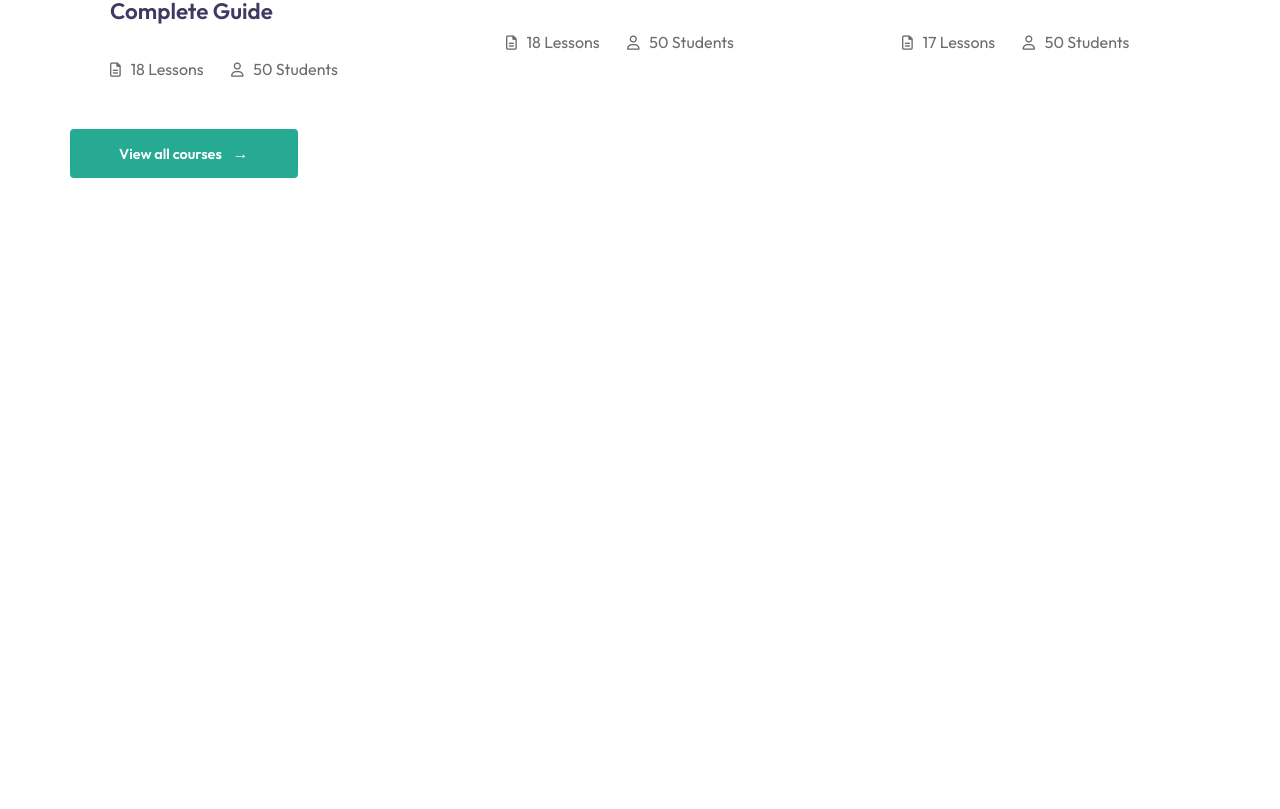
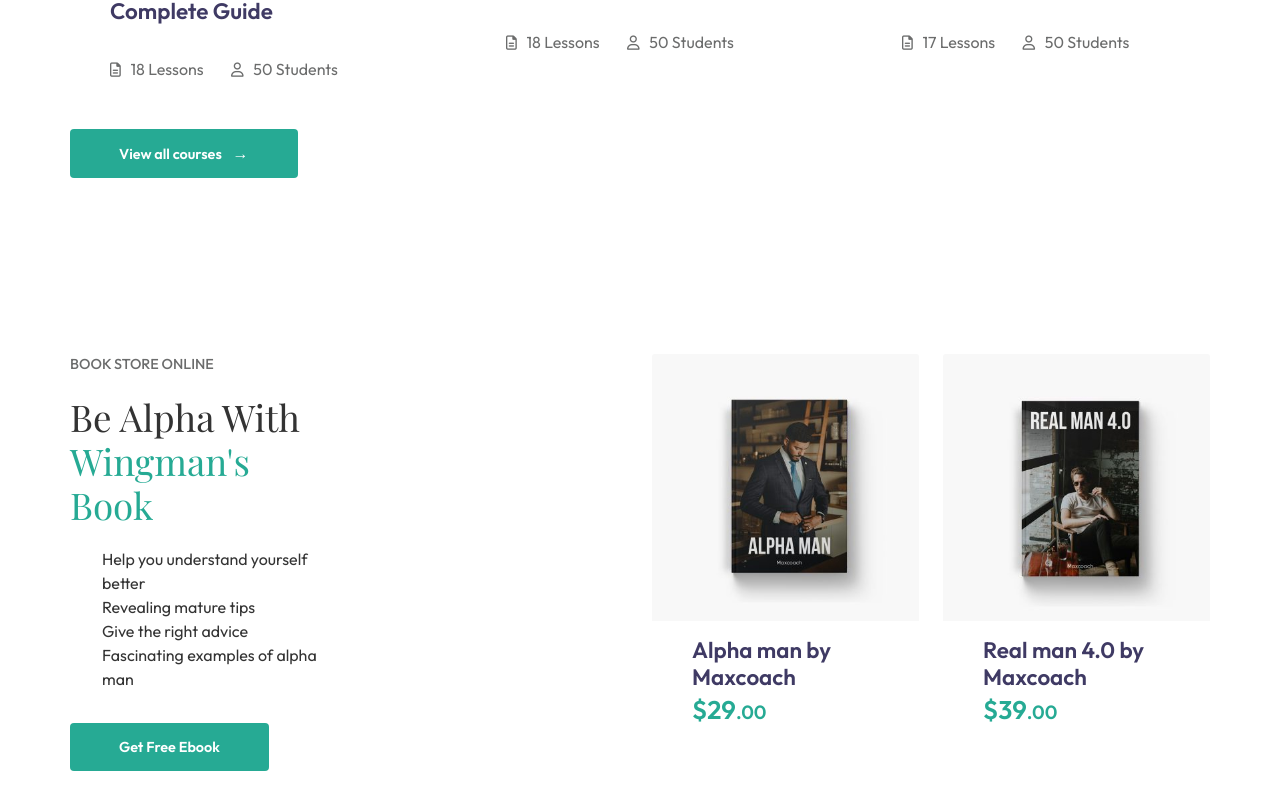
Before and after one commit to federicofrasca796/proj-html-vuejs, a Vue app: page / in a window 1280 px wide. Shown: the part 2819-3628 px from the top of the page. Before the commit the page ends 3093 px from the top, so only its background shows below. Built offline with nearby package versions, Linux system fonts and the light colour scheme.

Commit message:
add section 4 w/ data struct | needs style tweak

```diff
--- a/src/components/SiteMain.vue
+++ b/src/components/SiteMain.vue
@@ -78,6 +78,57 @@
         >View all courses <span class="img fs-6 ms-2">&#8594;</span></a
       >
     </section>
+
+    <!-- SECTION 4 "Book Store" -->
+    <section class="container">
+      <div class="row">
+        <div class="col-3">
+          <div class="section_title">Book Store Online</div>
+          <h2>
+            Be Alpha With <span class="primary_color">Wingman's Book</span>
+          </h2>
+          <ul class="check_list">
+            <li>Help you understand yourself better</li>
+            <li>Revealing mature tips</li>
+            <li>Give the right advice</li>
+            <li>Fascinating examples of alpha man</li>
+          </ul>
+
+          <a href="" class="btn btn_primary text-capitalize">Get free ebook</a>
+        </div>
+
+        <div class="col-6 ms-auto">
+          <div class="row">
+            <div class="col-6" v-for="book in books" :key="book.id">
+              <div class="card">
+                <img
+                  class="card-img-top"
+                  :src="require('../assets/img/' + book.thumb)"
+                  alt="book cover thumbnail"
+                />
+
+                <div class="card-title">
+                  <!-- Course title  -->
+                  <h3>{{ book.title }}</h3>
+
+                  <!-- Course price -->
+                  <div class="price primary_color">
+                    ${{ book.price[0]
+                    }}<span
+                      >.{{
+                        book.price[1] === 0
+                          ? book.price[1] + "0"
+                          : book.price[1]
+                      }}</span
+                    >
+                  </div>
+                </div>
+              </div>
+            </div>
+          </div>
+        </div>
+      </div>
+    </section>
   </div>
 </template>
 
@@ -142,6 +193,18 @@
           students: 50,
         },
       ],
+      books: [
+        {
+          thumb: "product-book-11-400x400.jpg",
+          title: "Alpha man by Maxcoach",
+          price: [29, 0],
+        },
+        {
+          thumb: "product-book-10-400x400.jpg",
+          title: "Real man 4.0 by Maxcoach",
+          price: [39, 0],
+        },
+      ],
     };
   },
 
```
